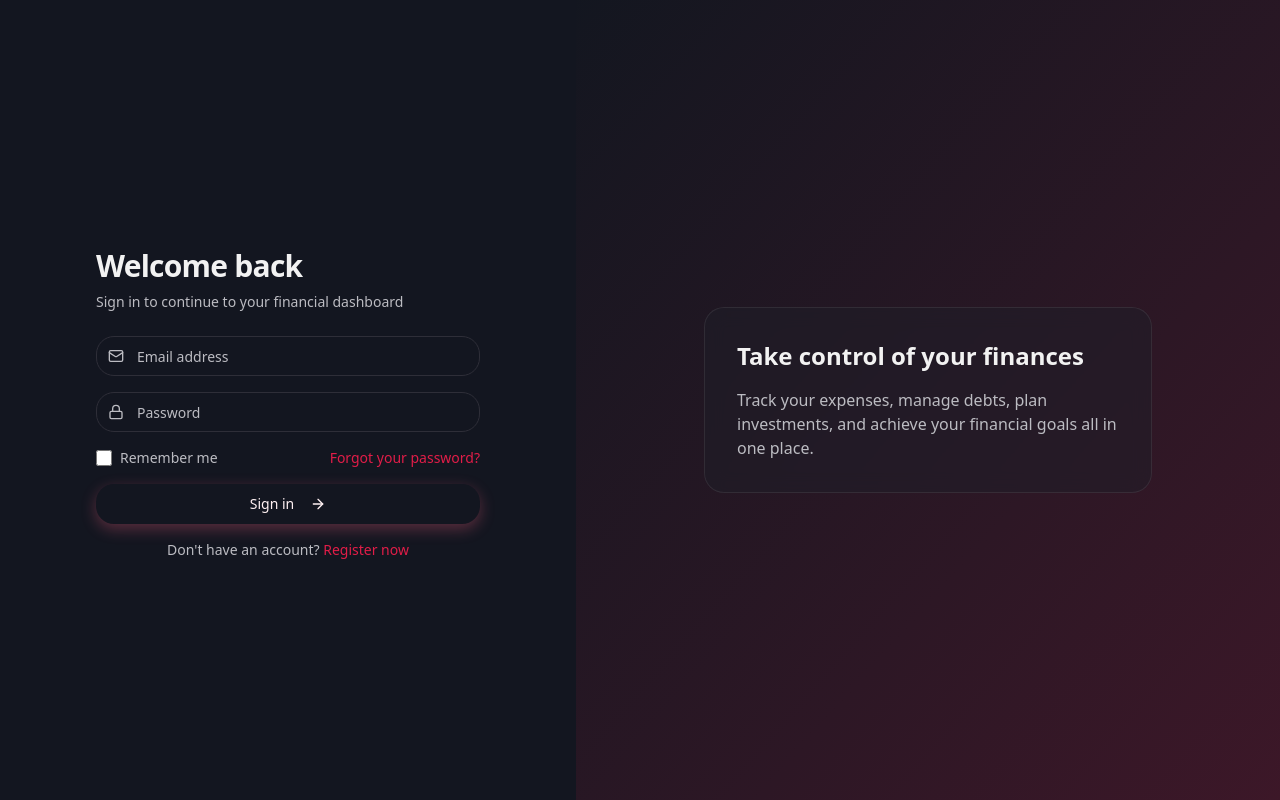
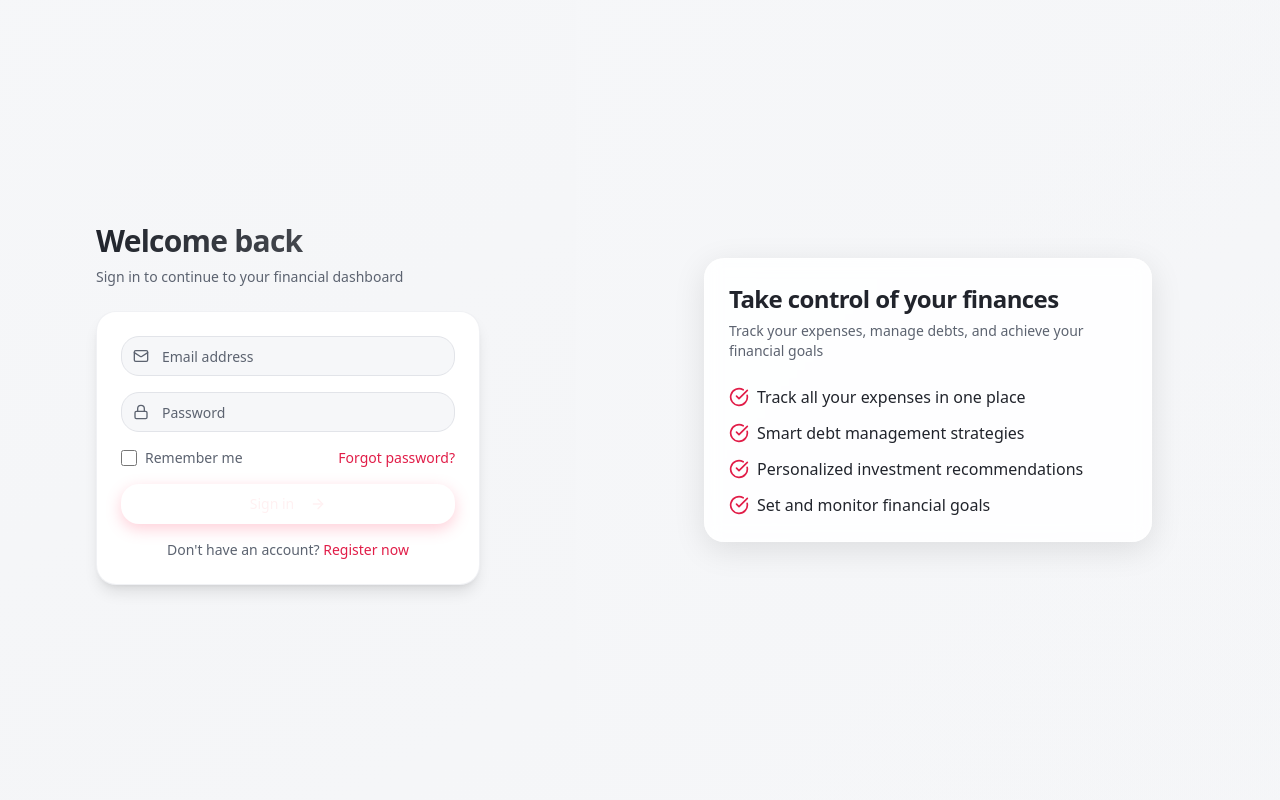
Before and after one commit to Harshx895/Finance_project, a React (Vite) app: page /login in a window 1280 px wide. Built offline with nearby package versions, Linux system fonts and the light colour scheme.

Commit message:
Enhance UI with color and visuals
Improve the UI and design of the project by adding classic black complementing colors like white and grey to floating cards and graphs. Enhance graphs and information displayed on each page with icons and visually appealing elements.

```diff
--- a/src/components/registration/ContactDetailsStep.tsx
+++ b/src/components/registration/ContactDetailsStep.tsx
@@ -3,8 +3,9 @@ import React, { useState } from "react";
 import { Button } from "@/components/ui/button";
 import { Input } from "@/components/ui/input";
 import { toast } from "sonner";
-import { ArrowRight, ArrowLeft, User, Mail, Phone, CalendarDays } from "lucide-react";
+import { ArrowRight, ArrowLeft, User, Mail, Phone, CalendarDays, ShieldCheck } from "lucide-react";
 import { Label } from "@/components/ui/label";
+import { Card, CardContent, CardDescription, CardHeader, CardTitle } from "@/components/ui/card";
 
 interface ContactDetailsStepProps {
   formData: {
@@ -76,7 +77,7 @@ const ContactDetailsStep: React.FC<ContactDetailsStepProps> = ({
   };
 
   return (
-    <div className="glass-card max-w-md w-full p-8 animate-in">
+    <Card className="glass-card max-w-md w-full animate-in border-0 shadow-xl">
       <Button
         variant="ghost"
         size="icon"
@@ -86,13 +87,14 @@ const ContactDetailsStep: React.FC<ContactDetailsStepProps> = ({
         <ArrowLeft className="h-4 w-4" />
       </Button>
 
-      <div className="text-left mb-6">
-        <h2 className="text-2xl font-bold">Contact Details</h2>
-        <p className="text-sm text-muted-foreground mt-2">
+      <CardHeader className="pb-4">
+        <CardTitle className="text-2xl font-bold">Contact Details</CardTitle>
+        <CardDescription>
           Please provide your basic contact information
-        </p>
-      </div>
+        </CardDescription>
+      </CardHeader>
 
+      <CardContent>
         <form onSubmit={handleSubmit} className="space-y-4">
           <div className="space-y-2">
             <Label htmlFor="name">Full Name</Label>
@@ -174,10 +176,11 @@ const ContactDetailsStep: React.FC<ContactDetailsStepProps> = ({
                 type="checkbox"
                 checked={agreed}
                 onChange={() => setAgreed(!agreed)}
-              className="h-4 w-4 rounded border-gray-300 text-primary focus:ring-primary"
+                className="h-4 w-4 rounded border-border text-primary focus:ring-primary"
               />
             </div>
-          <div className="ml-3 text-sm">
+            <div className="ml-3 text-sm flex items-start gap-2">
+              <ShieldCheck className="h-4 w-4 text-muted-foreground mt-0.5 flex-shrink-0" />
               <label htmlFor="terms" className="text-foreground">
                 I agree to the terms of service and privacy policy
               </label>
@@ -193,7 +196,8 @@ const ContactDetailsStep: React.FC<ContactDetailsStepProps> = ({
             <ArrowRight className="ml-2 h-4 w-4" />
           </Button>
         </form>
-    </div>
+      </CardContent>
+    </Card>
   );
 };
 
--- a/src/index.css
+++ b/src/index.css
@@ -5,6 +5,33 @@
 
 @layer base {
   :root {
+    --background: 220 20% 97%;
+    --foreground: 220 15% 15%;
+    --card: 0 0% 100%;
+    --card-foreground: 220 15% 15%;
+    --popover: 0 0% 100%;
+    --popover-foreground: 220 15% 15%;
+    --primary: 346.8 77.2% 49.8%;
+    --primary-foreground: 355.7 100% 97.3%;
+    --secondary: 220 15% 96%;
+    --secondary-foreground: 220 15% 20%;
+    --muted: 220 15% 96%;
+    --muted-foreground: 220 10% 40%;
+    --accent: 346.8 77.2% 49.8%;
+    --accent-foreground: 355.7 100% 97.3%;
+    --success: 142.1 76.2% 36.3%;
+    --success-foreground: 355.7 100% 97.3%;
+    --warning: 38 92% 50%;
+    --warning-foreground: 48 96% 89%;
+    --destructive: 0 84.2% 60.2%;
+    --destructive-foreground: 0 0% 98%;
+    --border: 220 15% 90%;
+    --input: 220 15% 90%;
+    --ring: 346.8 77.2% 49.8%;
+    --radius: 1.25rem;
+  }
+
+  .dark {
     --background: 225 25% 10%;
     --foreground: 0 0% 95%;
     --card: 230 20% 15%;
@@ -28,7 +55,6 @@
     --border: 240 10% 20%;
     --input: 240 10% 20%;
     --ring: 346.8 77.2% 49.8%;
-    --radius: 1.25rem;
   }
 }
 
@@ -42,25 +68,27 @@
 }
 
 .glass-card {
-  background: rgba(30, 30, 40, 0.5);
-  backdrop-filter: blur(10px);
-  -webkit-backdrop-filter: blur(10px);
-  border: 1px solid rgba(255, 255, 255, 0.08);
+  background: rgba(255, 255, 255, 0.9);
+  backdrop-filter: blur(8px);
+  -webkit-backdrop-filter: blur(8px);
+  border: 1px solid rgba(255, 255, 255, 0.18);
   border-radius: var(--radius);
+  box-shadow: 0 8px 32px rgba(0, 0, 0, 0.1);
 }
 
 .metric-card {
-  background: linear-gradient(135deg, rgba(40, 40, 60, 0.9), rgba(30, 30, 40, 0.7));
-  backdrop-filter: blur(10px);
-  -webkit-backdrop-filter: blur(10px);
-  border: 1px solid rgba(255, 255, 255, 0.08);
+  background: linear-gradient(135deg, rgba(255, 255, 255, 0.95), rgba(245, 245, 247, 0.85));
+  backdrop-filter: blur(8px);
+  -webkit-backdrop-filter: blur(8px);
+  border: 1px solid rgba(255, 255, 255, 0.18);
   border-radius: var(--radius);
   transition: all 0.3s ease;
+  box-shadow: 0 10px 20px rgba(0, 0, 0, 0.08);
 }
 
 .metric-card:hover {
   transform: translateY(-5px);
-  box-shadow: 0 10px 20px rgba(0, 0, 0, 0.2);
+  box-shadow: 0 15px 30px rgba(0, 0, 0, 0.12);
 }
 
 .animate-in {
@@ -79,14 +107,14 @@
 }
 
 .tab-active {
-  background: linear-gradient(135deg, var(--primary), rgba(255, 100, 130, 0.8));
+  background: linear-gradient(135deg, var(--primary), #ff4d79);
   color: white;
   transform: translateY(-2px);
   box-shadow: 0 5px 15px rgba(255, 100, 130, 0.3);
 }
 
 .ai-chat-button {
-  background: linear-gradient(135deg, var(--primary), rgba(255, 100, 130, 0.8));
+  background: linear-gradient(135deg, var(--primary), #ff4d79);
   box-shadow: 0 5px 15px rgba(255, 100, 130, 0.3);
   transition: all 0.3s ease;
 }
@@ -97,7 +125,7 @@
 }
 
 .progress-gradient {
-  background: linear-gradient(90deg, var(--primary), rgba(255, 100, 130, 0.8));
+  background: linear-gradient(90deg, var(--primary), #ff4d79);
 }
 
 .scrollbar-none {
@@ -107,6 +135,24 @@
 
 .scrollbar-none::-webkit-scrollbar {
   display: none;
+}
+
+.chart-container {
+  background: rgba(255, 255, 255, 0.9);
+  border-radius: var(--radius);
+  padding: 1rem;
+  box-shadow: 0 4px 20px rgba(0, 0, 0, 0.08);
+}
+
+.data-card {
+  background: linear-gradient(145deg, #ffffff, #f5f5f7);
+  border-radius: var(--radius);
+  box-shadow: 0 8px 16px rgba(0, 0, 0, 0.06);
+  transition: all 0.3s ease;
+}
+
+.data-card:hover {
+  box-shadow: 0 12px 24px rgba(0, 0, 0, 0.12);
 }
 
 @media (max-width: 640px) {
@@ -119,3 +165,20 @@
     box-shadow: 0 3px 8px rgba(255, 100, 130, 0.3);
   }
 }
+
+.dark .glass-card {
+  background: rgba(30, 30, 40, 0.5);
+  box-shadow: 0 8px 32px rgba(0, 0, 0, 0.2);
+}
+
+.dark .metric-card {
+  background: linear-gradient(135deg, rgba(40, 40, 60, 0.9), rgba(30, 30, 40, 0.7));
+}
+
+.dark .chart-container {
+  background: rgba(30, 30, 40, 0.7);
+}
+
+.dark .data-card {
+  background: linear-gradient(145deg, rgba(40, 40, 60, 0.9), rgba(30, 30, 40, 0.7));
+}
--- a/src/pages/Login.tsx
+++ b/src/pages/Login.tsx
@@ -4,7 +4,8 @@ import { Link, useNavigate } from "react-router-dom";
 import { Button } from "@/components/ui/button";
 import { Input } from "@/components/ui/input";
 import { toast } from "sonner";
-import { Mail, Lock, ArrowRight } from "lucide-react";
+import { Mail, Lock, ArrowRight, User, CheckCircle } from "lucide-react";
+import { Card, CardContent, CardDescription, CardHeader, CardTitle } from "@/components/ui/card";
 
 const Login = () => {
   const [email, setEmail] = useState("");
@@ -29,13 +30,13 @@ const Login = () => {
   };
 
   return (
-    <div className="flex min-h-screen flex-col bg-background">
+    <div className="flex min-h-screen flex-col bg-gradient-to-br from-background to-background via-secondary/50">
       <div className="flex flex-1">
         <div className="flex flex-1 flex-col justify-center px-4 py-12 sm:px-6 lg:flex-none lg:px-20 xl:px-24">
           <div className="mx-auto w-full max-w-sm lg:w-96">
             <div className="space-y-6">
               <div>
-                <h2 className="mt-2 text-3xl font-bold tracking-tight">
+                <h2 className="mt-2 text-3xl font-bold tracking-tight bg-gradient-to-r from-foreground to-foreground/70 bg-clip-text text-transparent">
                   Welcome back
                 </h2>
                 <p className="mt-2 text-sm text-muted-foreground">
@@ -43,6 +44,8 @@ const Login = () => {
                 </p>
               </div>
 
+              <Card className="border border-border/50 shadow-lg">
+                <CardContent className="pt-6">
                   <form onSubmit={handleLogin} className="space-y-4">
                     <div className="space-y-2">
                       <div className="relative">
@@ -91,7 +94,7 @@ const Login = () => {
                           to="#"
                           className="font-medium text-primary hover:text-primary/80"
                         >
-                      Forgot your password?
+                          Forgot password?
                         </Link>
                       </div>
                     </div>
@@ -117,21 +120,44 @@ const Login = () => {
                       </Link>
                     </div>
                   </form>
+                </CardContent>
+              </Card>
             </div>
           </div>
         </div>
         <div className="relative hidden flex-1 lg:block">
-          <div className="absolute inset-0 bg-gradient-to-br from-background to-primary/20">
+          <div className="absolute inset-0 bg-gradient-to-br from-background to-secondary/30">
             <div className="flex h-full flex-col items-center justify-center p-12">
-              <div className="glass-card max-w-md p-8 text-left">
-                <h3 className="mb-4 text-2xl font-bold">
+              <Card className="glass-card max-w-md w-full shadow-xl border-0">
+                <CardHeader>
+                  <CardTitle className="text-2xl font-bold">
                     Take control of your finances
-                </h3>
-                <p className="text-muted-foreground">
-                  Track your expenses, manage debts, plan investments, and achieve your financial
-                  goals all in one place.
-                </p>
-              </div>
+                  </CardTitle>
+                  <CardDescription>
+                    Track your expenses, manage debts, and achieve your financial goals
+                  </CardDescription>
+                </CardHeader>
+                <CardContent>
+                  <ul className="space-y-3">
+                    <li className="flex items-center gap-2">
+                      <CheckCircle className="h-5 w-5 text-primary" />
+                      <span>Track all your expenses in one place</span>
+                    </li>
+                    <li className="flex items-center gap-2">
+                      <CheckCircle className="h-5 w-5 text-primary" />
+                      <span>Smart debt management strategies</span>
+                    </li>
+                    <li className="flex items-center gap-2">
+                      <CheckCircle className="h-5 w-5 text-primary" />
+                      <span>Personalized investment recommendations</span>
+                    </li>
+                    <li className="flex items-center gap-2">
+                      <CheckCircle className="h-5 w-5 text-primary" />
+                      <span>Set and monitor financial goals</span>
+                    </li>
+                  </ul>
+                </CardContent>
+              </Card>
             </div>
           </div>
         </div>
--- a/src/pages/Register.tsx
+++ b/src/pages/Register.tsx
@@ -80,6 +80,11 @@ const Register = () => {
     }
   };
 
+  const getProgressPercentage = () => {
+    const totalSteps = 8;
+    return (currentStep / totalSteps) * 100;
+  };
+
   const renderStep = () => {
     switch (currentStep) {
       case 1:
@@ -152,8 +157,20 @@ const Register = () => {
   };
 
   return (
-    <div className="min-h-screen bg-background">
+    <div className="min-h-screen bg-gradient-to-br from-background to-background via-secondary/50">
       <div className="container mx-auto px-4 py-8">
+        <div className="max-w-lg mx-auto mb-8">
+          <div className="w-full bg-secondary/50 h-2 rounded-full overflow-hidden">
+            <div
+              className="h-full progress-gradient transition-all duration-300 ease-out"
+              style={{ width: `${getProgressPercentage()}%` }}
+            ></div>
+          </div>
+          <div className="mt-2 flex justify-between text-xs text-muted-foreground">
+            <span>Step {currentStep} of 8</span>
+            <span>{Math.round(getProgressPercentage())}% Complete</span>
+          </div>
+        </div>
         <div className="flex justify-center">
           {renderStep()}
         </div>
```
Also changed, not shown: src/components/registration/ExpensesStep.tsx (+52 -12 lines), src/components/registration/GoalsStep.tsx (+66 -27 lines). Lines whose indentation alone changed are shown as unchanged.
